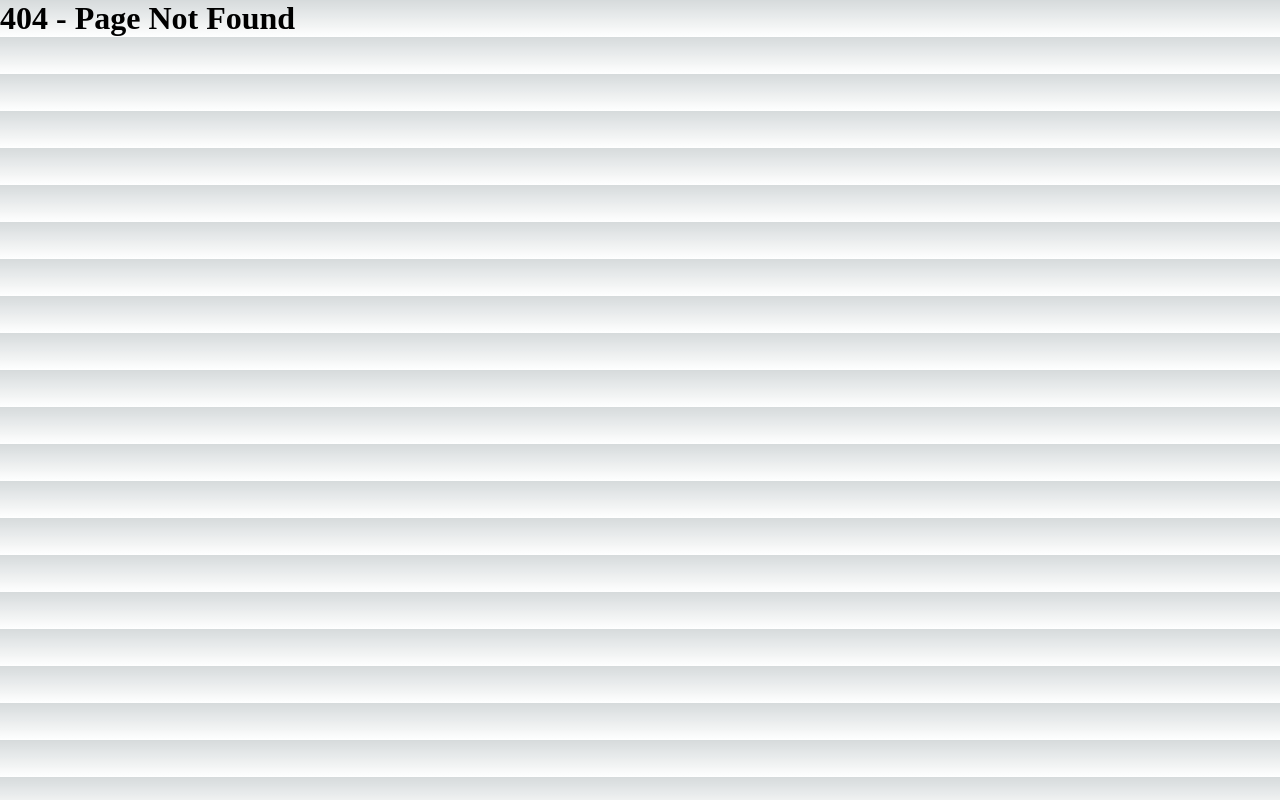
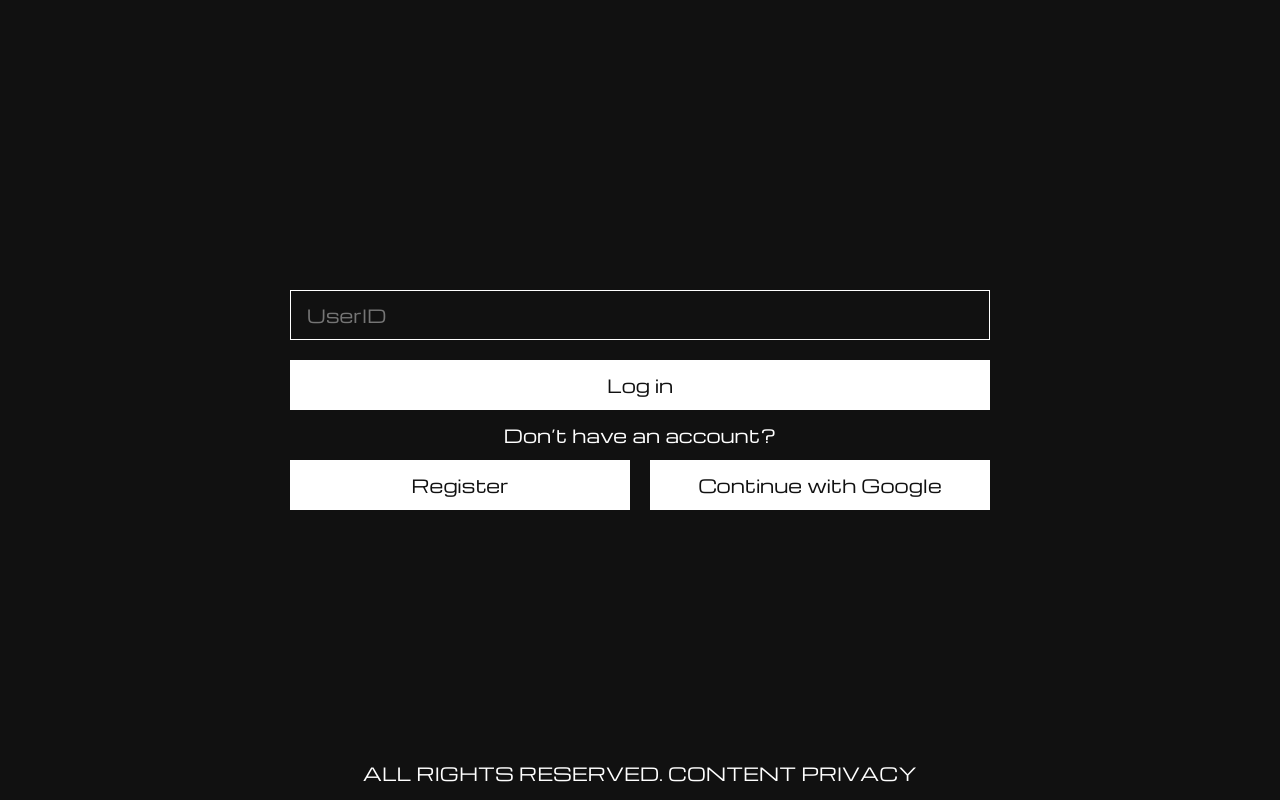
Before and after one commit to Gexianss/ECTest, a Next.js app: page /login in a window 1280 px wide. Before the commit this address had no page. Built offline with nearby package versions, Linux system fonts and the light colour scheme.

Commit message:
login layout

```diff
--- a/components/layout/default-layout.js
+++ b/components/layout/default-layout.js
@@ -1,10 +1,10 @@
-import Navbar from './navbar'
+import Header from './header'
 import Footer from './footer'
 
 export default function DefaultLayout({ children }) {
   return (
     <>
-      <Navbar />
+      <Header />
       <main>{children}</main>
       <Footer />
     </>
--- a/components/layout/footer.js
+++ b/components/layout/footer.js
@@ -2,6 +2,29 @@ import React from 'react'
 
 export default function Footer() {
   return (
-    <div>Footer</div>
+    <>
+      <div className="footer">ALL RIGHTS RESERVED. CONTENT PRIVACY</div>
+      <style jsx>
+        {`
+          .footer {
+            color: white;
+            font-size: 18px;
+            position: absolute;
+            bottom: 0;
+            left: 50%;
+            transform: translateX(-50%);
+            width: 100%;
+            height: 2.5rem;
+            text-align: center;
+          }
+
+          @media (max-width: 320px) {
+            .footer {
+              font-size: 8px;
+            }
+          }
+        `}
+      </style>
+    </>
   )
 }
--- a/components/layout/navbar.js
+++ /dev/null
@@ -1,5 +0,0 @@
-import React from 'react'
-
-export default function Navbar() {
-  return <div>Navbar</div>
-}
--- a/package.json
+++ b/package.json
@@ -9,6 +9,8 @@
     "lint": "next lint"
   },
   "dependencies": {
+    "@fortawesome/fontawesome-svg-core": "^6.5.1",
+    "@fortawesome/free-solid-svg-icons": "^6.5.1",
     "axios": "^1.4.0",
     "lodash": "^4.17.21",
     "next": "^14.0.1",
--- /dev/null
+++ b/pages/login.js
@@ -0,0 +1,29 @@
+import React from 'react'
+import Footer from '@/components/layout/footer'
+import styles from '@/styles/login.module.css'
+
+export default function login() {
+  return (
+    <>
+      <div className={styles.outer_postion}>
+        <form>
+          <div>
+            <input
+              className={styles.box_input}
+              type="text"
+              placeholder="UserID"
+            />
+          </div>
+
+          <button className={styles.box_login}>Log in</button>
+          <p className={styles.box_p}>Don’t have an account?</p>
+        </form>
+        <div className={styles.button_flex}>
+          <button className={styles.box_button}>Register</button>
+          <button className={styles.box_button}>Continue with Google</button>
+        </div>
+      </div>
+      <Footer />
+    </>
+  )
+}
--- a/styles/globals.css
+++ b/styles/globals.css
@@ -1,82 +1,12 @@
-:root {
-  --max-width: 1100px;
-  --border-radius: 12px;
-  --font-mono: ui-monospace, Menlo, Monaco, 'Cascadia Mono', 'Segoe UI Mono',
-    'Roboto Mono', 'Oxygen Mono', 'Ubuntu Monospace', 'Source Code Pro',
-    'Fira Mono', 'Droid Sans Mono', 'Courier New', monospace;
 
-  --foreground-rgb: 0, 0, 0;
-  --background-start-rgb: 214, 219, 220;
-  --background-end-rgb: 255, 255, 255;
+@import url('https://fonts.googleapis.com/css2?family=Michroma&display=swap');
 
-  --primary-glow: conic-gradient(
-    from 180deg at 50% 50%,
-    #16abff33 0deg,
-    #0885ff33 55deg,
-    #54d6ff33 120deg,
-    #0071ff33 160deg,
-    transparent 360deg
-  );
-  --secondary-glow: radial-gradient(
-    rgba(255, 255, 255, 1),
-    rgba(255, 255, 255, 0)
-  );
-
-  --tile-start-rgb: 239, 245, 249;
-  --tile-end-rgb: 228, 232, 233;
-  --tile-border: conic-gradient(
-    #00000080,
-    #00000040,
-    #00000030,
-    #00000020,
-    #00000010,
-    #00000010,
-    #00000080
-  );
-
-  --callout-rgb: 238, 240, 241;
-  --callout-border-rgb: 172, 175, 176;
-  --card-rgb: 180, 185, 188;
-  --card-border-rgb: 131, 134, 135;
-}
-
-@media (prefers-color-scheme: dark) {
-  :root {
-    --foreground-rgb: 255, 255, 255;
-    --background-start-rgb: 0, 0, 0;
-    --background-end-rgb: 0, 0, 0;
-
-    --primary-glow: radial-gradient(rgba(1, 65, 255, 0.4), rgba(1, 65, 255, 0));
-    --secondary-glow: linear-gradient(
-      to bottom right,
-      rgba(1, 65, 255, 0),
-      rgba(1, 65, 255, 0),
-      rgba(1, 65, 255, 0.3)
-    );
-
-    --tile-start-rgb: 2, 13, 46;
-    --tile-end-rgb: 2, 5, 19;
-    --tile-border: conic-gradient(
-      #ffffff80,
-      #ffffff40,
-      #ffffff30,
-      #ffffff20,
-      #ffffff10,
-      #ffffff10,
-      #ffffff80
-    );
-
-    --callout-rgb: 20, 20, 20;
-    --callout-border-rgb: 108, 108, 108;
-    --card-rgb: 100, 100, 100;
-    --card-border-rgb: 200, 200, 200;
-  }
-}
 
 * {
   box-sizing: border-box;
   padding: 0;
   margin: 0;
+  font-family: 'Michroma', sans-serif;
 }
 
 html,
@@ -86,22 +16,5 @@ body {
 }
 
 body {
-  color: rgb(var(--foreground-rgb));
-  background: linear-gradient(
-      to bottom,
-      transparent,
-      rgb(var(--background-end-rgb))
-    )
-    rgb(var(--background-start-rgb));
+background-color: #111;
 }
-
-a {
-  color: inherit;
-  text-decoration: none;
-}
-
-@media (prefers-color-scheme: dark) {
-  html {
-    color-scheme: dark;
-  }
-}
--- /dev/null
+++ b/styles/login.module.css
@@ -0,0 +1,97 @@
+/* min-width:320px */
+
+.outer_postion {
+position: absolute;
+top: 50%;
+left: 50%;
+transform: translate(-50%,-50%);
+}
+
+.box_input {
+    color: #fff;
+    font-size: 18px;
+    width: 700px;
+    height: 50px;
+    background-color: #111;
+    border: 1px solid #fff;
+    outline: none;
+    padding-left: 1rem;
+    margin-bottom: 20px;
+}
+
+.box_login {
+    color: #111;
+    font-size: 18px;
+    text-align: center;
+    width: 700px;
+    height: 50px;
+    background-color: #FFF;
+    border: 0;
+    cursor: pointer;
+}
+
+.box_p {
+    color: #FFF;
+    font-size: 18px;
+    text-align: center;
+    width: 700px;
+    height: 50px;
+    line-height: 50px;
+}
+
+.button_flex {
+    width: 700px;
+    display: flex;
+    justify-content: space-between;
+}
+
+.box_button {
+    color: #111;
+    font-size: 18px;
+    text-align: center;
+    width: 340px;
+    height: 50px;
+    background-color: #FFF;
+    border: 0;
+    cursor: pointer;
+}
+
+@media(max-width:320px) {
+    .outer_postion {
+        position: absolute;
+        top: 50%;
+        left: 50%;
+        transform: translate(-50%,-50%);
+        }
+
+        .box_input {
+            font-size: 10px;
+            width: 290px;
+            height: 40px;
+            margin-bottom: 10px;
+        }
+
+        .box_login {
+            font-size: 10px;
+            text-align: center;
+            width: 290px;
+            height: 40px;
+        }
+
+        .box_p {
+            font-size: 10px;
+            width: 290px;
+            height: 40px;
+            line-height: 40px;
+        }
+
+        .button_flex {
+            width: 290px;
+        }
+
+        .box_button {
+            font-size: 10px;
+            width: 137.5px;
+            height: 40px;
+        }
+}
```
Also changed, not shown: components/layout/header.js (added, +11 -0 lines).
